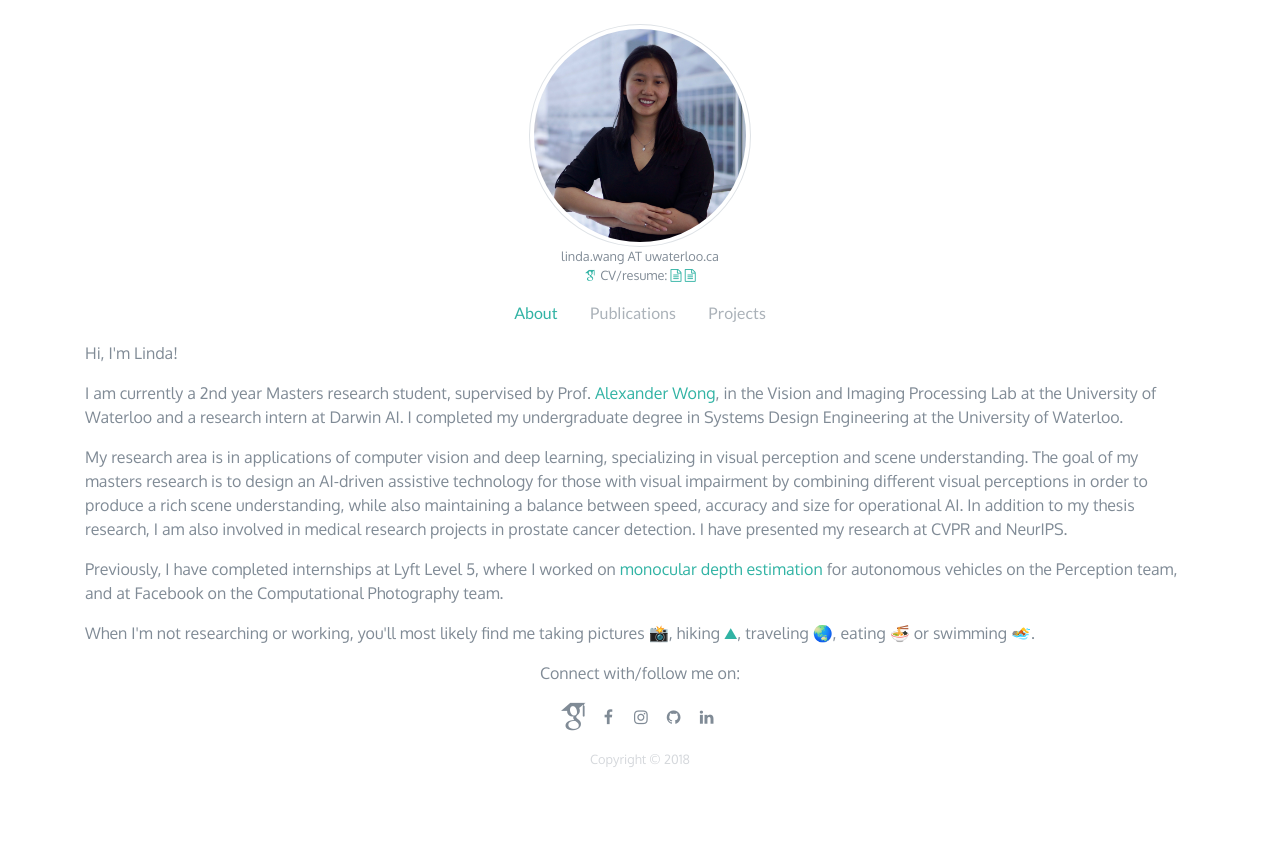
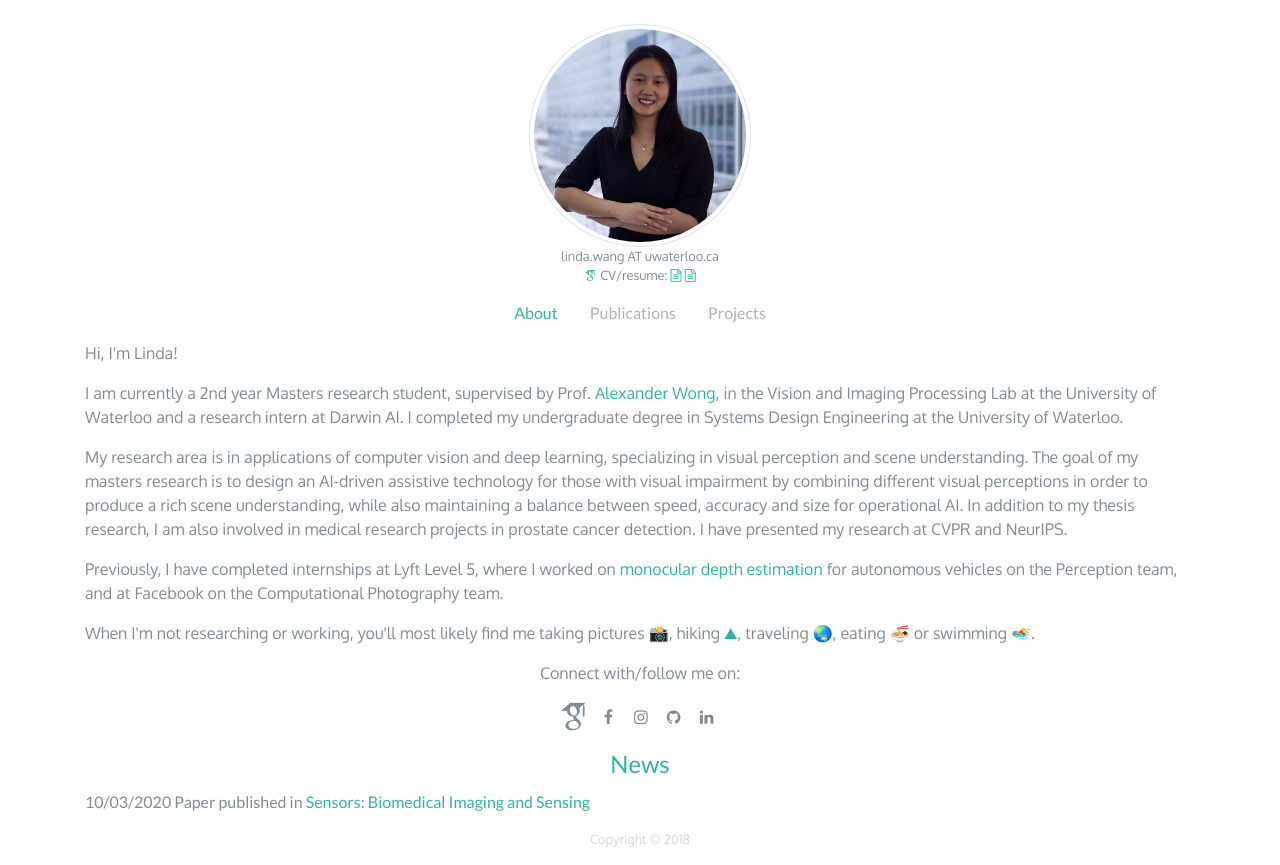
Before and after one commit to lindawangg/lindawangg.github.io, a plain HTML site: page index.html in a window 1280 px wide. Before the commit the page ends 800 px from the top, so only its background shows below. Drawn offline with Linux system fonts and the light colour scheme; files whose address does not match are found by name.

Commit message:
news section

```diff
--- a/index.html
+++ b/index.html
@@ -81,6 +81,14 @@
       </ul>
     </div>
 
+    <div class="container">
+      <h4 align='center'>News</h4>
+      <ul>
+        <li> 10/03/2020 Paper published in <a href="https://www.mdpi.com/1424-8220/20/5/1539">Sensors: Biomedical Imaging and Sensing</a>
+        </li>
+      </ul>
+    </div>
+
     <!-- Footer -->
     <div class="container text-center">
       <p class="copyright">Copyright &copy; 2018</p>
```
